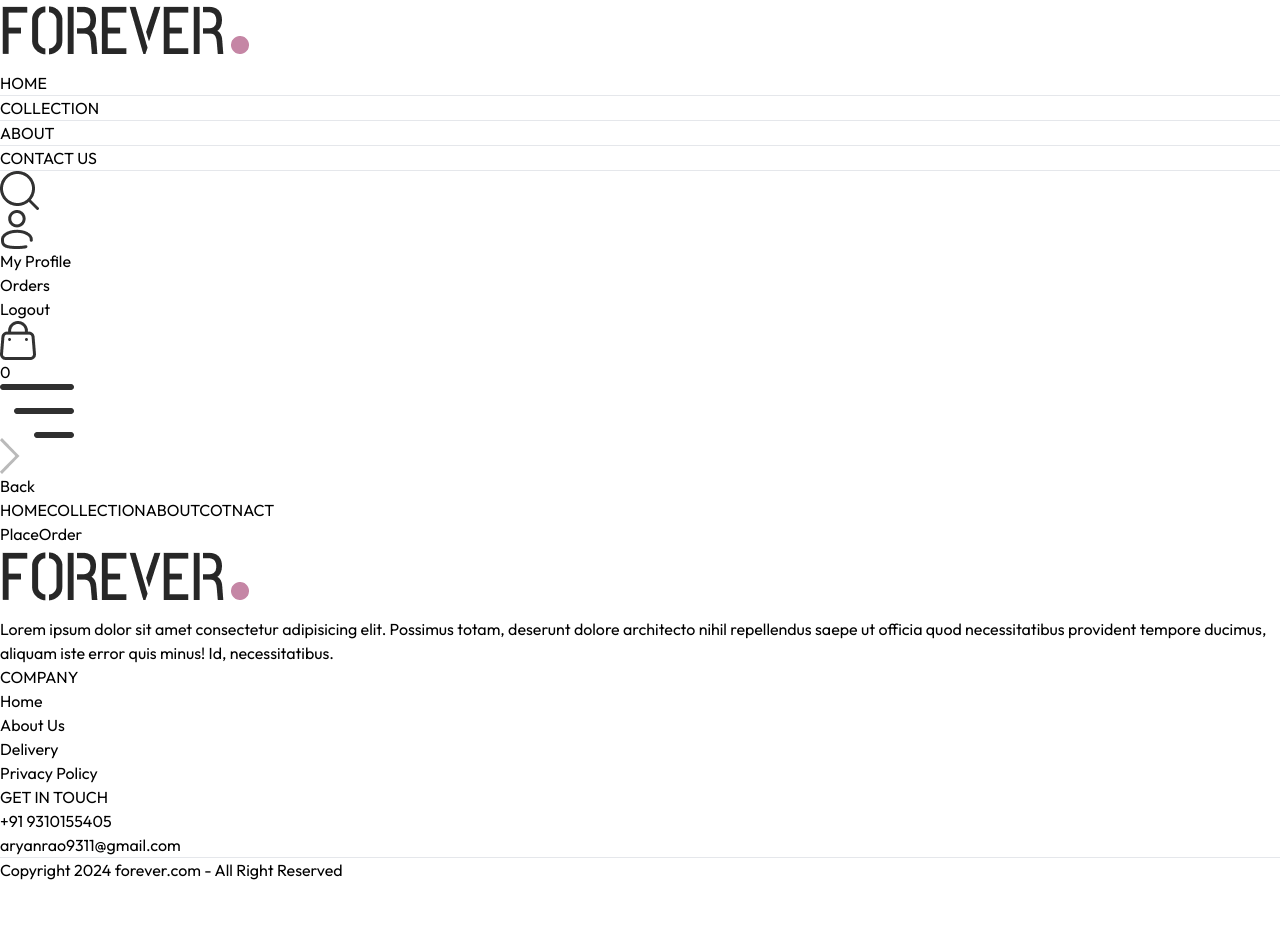
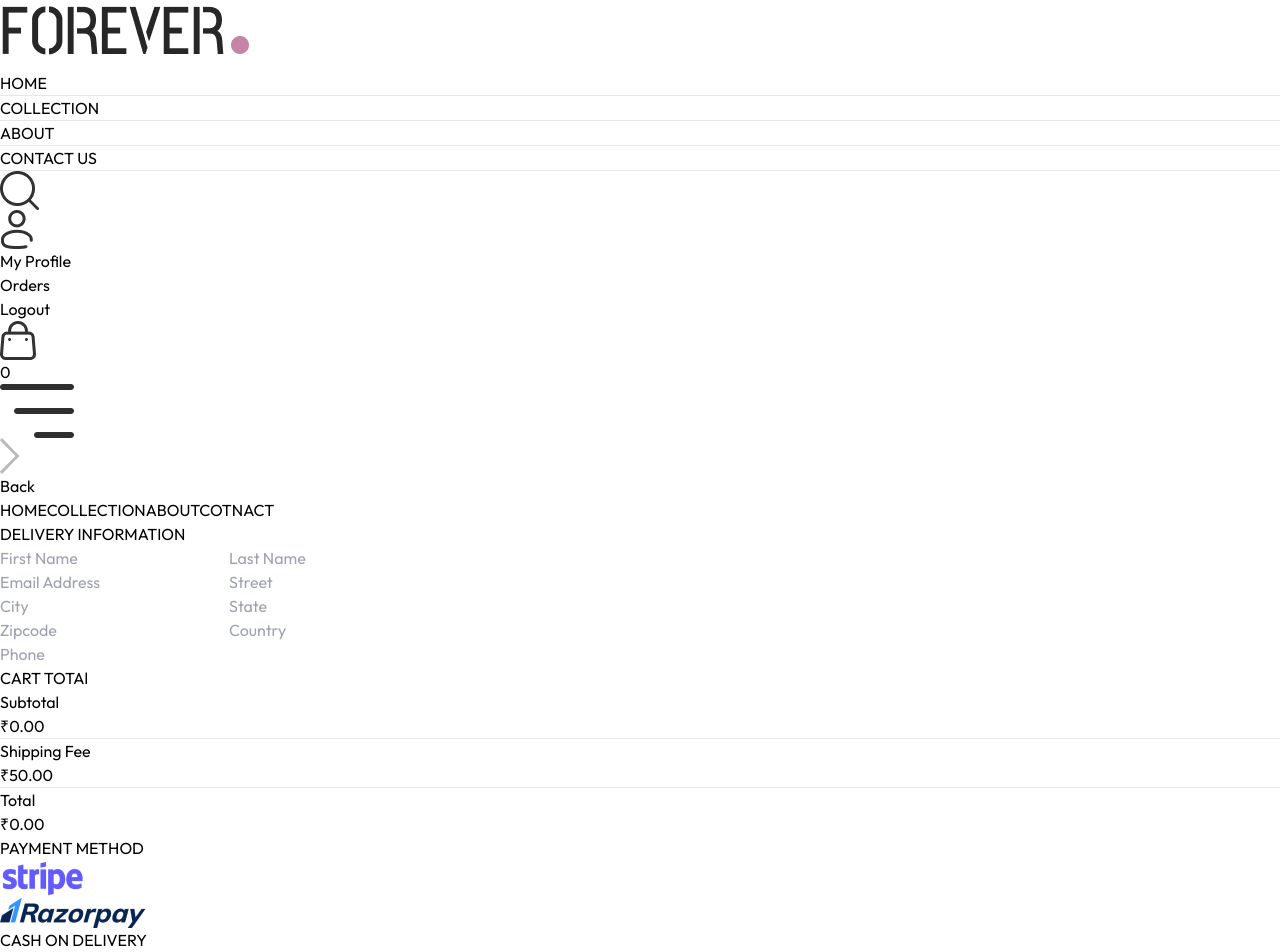
Before and after one commit to aryanrao001/rebornera, a React (Vite) app in the folder frontend/: page /place-order in a window 1280 px wide. Shown: the top 952 px of the page. Before the commit the page ends 882 px from the top, so only its background shows below. Built offline with nearby package versions, Linux system fonts and the light colour scheme; a web font is replaced by a local one.

Commit message:
placeorderpage

```diff
--- /dev/null
+++ b/frontend/src/components/CartTotal.jsx
@@ -0,0 +1,35 @@
+import React, { useContext } from 'react'
+import { ShopContext } from '../context/ShopContext'
+import Title from './Title'
+
+const CartTotal = () => {
+
+    const {currency, delivery_fee , getCartAmount} = useContext(ShopContext)
+
+
+  return (
+    <div className='w-full '>
+        <div className='text-2xl'>
+            <Title text1={'CART'} text2={'TOTAl'} />
+        </div>
+        <div className='flex flex-col gap-2 mt-2 text-sm ' >
+            <div className='flex justify-between' >
+                <p>Subtotal</p>
+                <p>{currency}{getCartAmount()}.00</p>
+            </div>
+            <hr/>
+            <div className='flex justify-between' >
+                <p>Shipping Fee </p>
+                <p>{currency}{delivery_fee}.00</p>
+            </div>
+            <hr/>
+            <div className='flex justify-between' >
+                <p>Total</p>
+                <p>{currency}{ getCartAmount() === 0 ? 0 : getCartAmount() + delivery_fee }.00 </p>
+            </div>
+        </div>
+    </div>
+  )
+}
+
+export default CartTotal
--- a/frontend/src/context/ShopContext.jsx
+++ b/frontend/src/context/ShopContext.jsx
@@ -1,6 +1,7 @@
 import  { createContext, useEffect, useState } from 'react'
 import { products } from '../assets/assets/frontend_assets/assets'
 import { toast } from 'react-toastify'
+import { useNavigate } from 'react-router-dom'
 
 export const ShopContext = createContext()
 
@@ -10,7 +11,8 @@
     const delivery_fee = 50;
     const [search, setSearch] = useState('');
     const [showSearch, setShowSearch] = useState(false);
-    const [cartItems, setCartItems] = useState([])
+    const [cartItems, setCartItems] = useState([]);
+    const navigate = useNavigate();
 
     const addToCart = async(itemId,size) => {
         if(!size){
@@ -56,12 +58,27 @@
         setCartItems(cartData);
     }
 
+    const getCartAmount = ()  =>{
+        let totalAmount = 0;
+        for (const items in cartItems){
+            let itemInfo = products.find((product) =>  product._id === items );
+            for(const item in cartItems[items]){
+                try{
+                    if(cartItems[items][item] > 0 ){
+                        totalAmount += itemInfo.price * cartItems[items][item];
+                    }
+                }catch(error){
+                }
+            }
+        }return totalAmount;
+    }
+
     const value ={
-        products , currency , delivery_fee ,search, setSearch, showSearch, setShowSearch, cartItems , addToCart , getCartCount,updateQuantity
+        products , currency , delivery_fee ,search, setSearch, showSearch, setShowSearch, cartItems , addToCart , getCartCount,updateQuantity , getCartAmount, navigate
     }
 
     return (
-        <ShopContext.Provider  value={value}  >
+           <ShopContext.Provider  value={value}  >
             {props.children}
         </ShopContext.Provider>
     )
--- a/frontend/src/pages/Cart.jsx
+++ b/frontend/src/pages/Cart.jsx
@@ -3,10 +3,11 @@
 import Title from '../components/Title';
 import Product from './Product';
 import { assets } from '../assets/assets/frontend_assets/assets';
+import CartTotal from '../components/CartTotal';
 
 const Cart = () => {
 
-  const {products, currency,cartItems ,updateQuantity} = useContext(ShopContext);
+  const {products, currency,cartItems ,updateQuantity, navigate} = useContext(ShopContext);
 
   const [cartData, setCartData] = useState([]);
 
@@ -49,7 +50,7 @@
                     </div>
                   </div>
                 </div>
-                <input className='border max-w-10 px-1 sm:px-2 py-1' type='number' min={1} defaultValue={item.quantity} />
+                <input onChange={(e)=>e.target.value === '' || e.target.value === '0' ? null : updateQuantity(item._id,item.size,Number(e.target.value)) } className='border max-w-10 px-1 sm:px-2 py-1' type='number' min={1} defaultValue={item.quantity} />
                 <img onClick={()=>updateQuantity(item._id,item.size,0)} src={assets.bin_icon} className='w-4 mr-4 sm:w-5 cursor-pointer' alt="" />
               </div>
             )
@@ -57,6 +58,17 @@
         }
       </div>
 
+      <div className='flex justify-end my-20' >
+        <div className='w-full sm:w-[450px]' >
+          <CartTotal/>
+          <div className='w-full text-end' >
+            <button onClick={()=>navigate('/place-order')} className='bg-black text-white text-sm my-8 px-8 py-3' >PROCEED TO CHECKOUT</button>
+          </div>
+        </div>
+      </div>
+
+
+
     </div>
   )
 }
--- a/frontend/src/pages/PlaceOrder.jsx
+++ b/frontend/src/pages/PlaceOrder.jsx
@@ -1,8 +1,69 @@
-import React from 'react'
+import React, { useState } from 'react'
+import Title from '../components/Title'
+import CartTotal from '../components/CartTotal'
+import { assets } from '../assets/assets/frontend_assets/assets'
 
 const PlaceOrder = () => {
+
+  const [method, setMethod] = useState('cod')
+
   return (
-    <div>PlaceOrder</div>
+    <div className='flex flex-col sm:flex-row justify-between gap-4 pt-5 sm:pt-14 min-h-[80vh] border-t' >
+      {/* ------- Left Side --------- */}
+      <div className='flex flex-col gap-4 w-full sm:max-w-[480px]' >
+
+        <div className='text-xl sm:text-2xl my-3' >
+          <Title text1={'DELIVERY'} text2={'INFORMATION'} />
+        </div>
+
+        <div className='flex gap-3' >
+          <input type="text" placeholder='First Name ' className='border border-gray-300 rounded py-1.5 px-3.5 w-full' />
+          <input type="text" placeholder='Last Name ' className='border border-gray-300 rounded py-1.5 px-3.5 w-full' />
+        </div>
+
+        <input type="email" placeholder='Email Address' className='border border-gray-300 rounded py-1.5 px-3.5 w-full' />
+        <input type="text" placeholder='Street ' className='border border-gray-300 rounded py-1.5 px-3.5 w-full' />
+
+        <div className='flex gap-3' >
+          <input type="text" placeholder='City ' className='border border-gray-300 rounded py-1.5 px-3.5 w-full' />
+          <input type="text" placeholder='State' className='border border-gray-300 rounded py-1.5 px-3.5 w-full' />
+        </div>
+
+        <div className='flex gap-3' >
+          <input type="text" placeholder='Zipcode ' className='border border-gray-300 rounded py-1.5 px-3.5 w-full' />
+          <input type="text" placeholder='Country' className='border border-gray-300 rounded py-1.5 px-3.5 w-full' />
+        </div>
+
+        <input type="text" placeholder='Phone' className='border border-gray-300 rounded py-1.5 px-3.5 w-full' />
+      </div>
+      {/* -------- Right Side --------- */}
+      <div className='mt-8' >
+
+        <div className='mt-8 min-w-80' >
+          <CartTotal/>
+        </div>
+
+        <div className='mt-12' >
+          <Title text1={'PAYMENT'} text2={'METHOD'} />
+          <div className='flex gap-3 flex-col lg:flex-row' >
+
+            <div onClick={()=>setMethod('stripe')} className='flex items-center gap-3 border p-2 px-3 curson-pointer' >
+              <p className={`min-w-3.5 h-3.5 border rounded-full ${ method === 'stripe' ? 'bg-green-400' :'' }`} > </p><img className='h-5 mx-4' src={assets.stripe_logo} alt="" />
+            </div>
+
+            <div onClick={()=>setMethod('razorpay')} className='flex items-center gap-3 border p-2 px-3 curson-pointer' >
+              <p className={`min-w-3.5 h-3.5 border rounded-full ${ method === 'razorpay' ? 'bg-green-400' :'' }`} > </p><img className='h-5 mx-4' src={assets.razorpay_logo} alt="" />
+            </div>
+
+            <div onClick={()=>setMethod('cod')} className='flex items-center gap-3 border p-2 px-3 curson-pointer' >
+              <p className={`min-w-3.5 h-3.5 border rounded-full ${ method === 'cod' ? 'bg-green-400' :'' }`} > </p><p className='text-gray-500 text-sm font-medium mx-4' >CASH ON DELIVERY</p>
+            </div>
+
+          </div>
+        </div>
+
+      </div>
+    </div>
   )
 }
 
```
